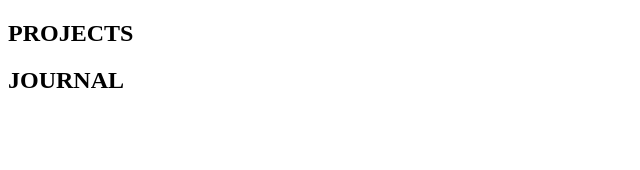
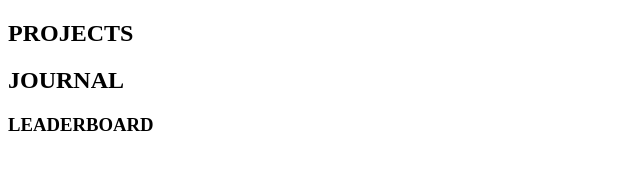
Before and after one commit to alperenustun/september-subs-1, a plain HTML site: page index.html in a window 1280 px wide. Shown: the whole page, without its empty margins (0-640 px from the left). Drawn offline with Linux system fonts and the light colour scheme.

Commit message:
leaaderboard eklendi

```diff
--- a/index.html
+++ b/index.html
@@ -8,5 +8,6 @@
 <body>
     <h2>PROJECTS</h2>
     <h2>JOURNAL</h2>
+    <h3>LEADERBOARD</h3>
 </body>
 </html>
```
